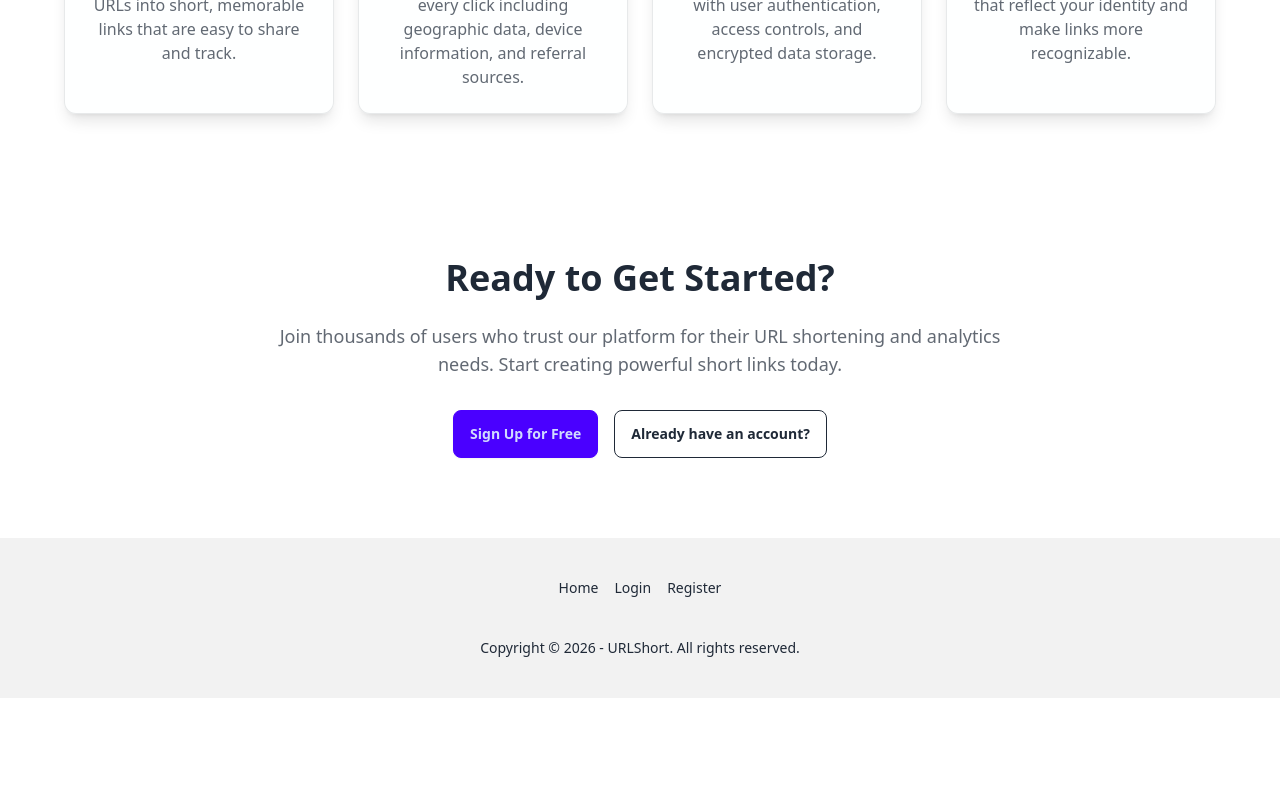
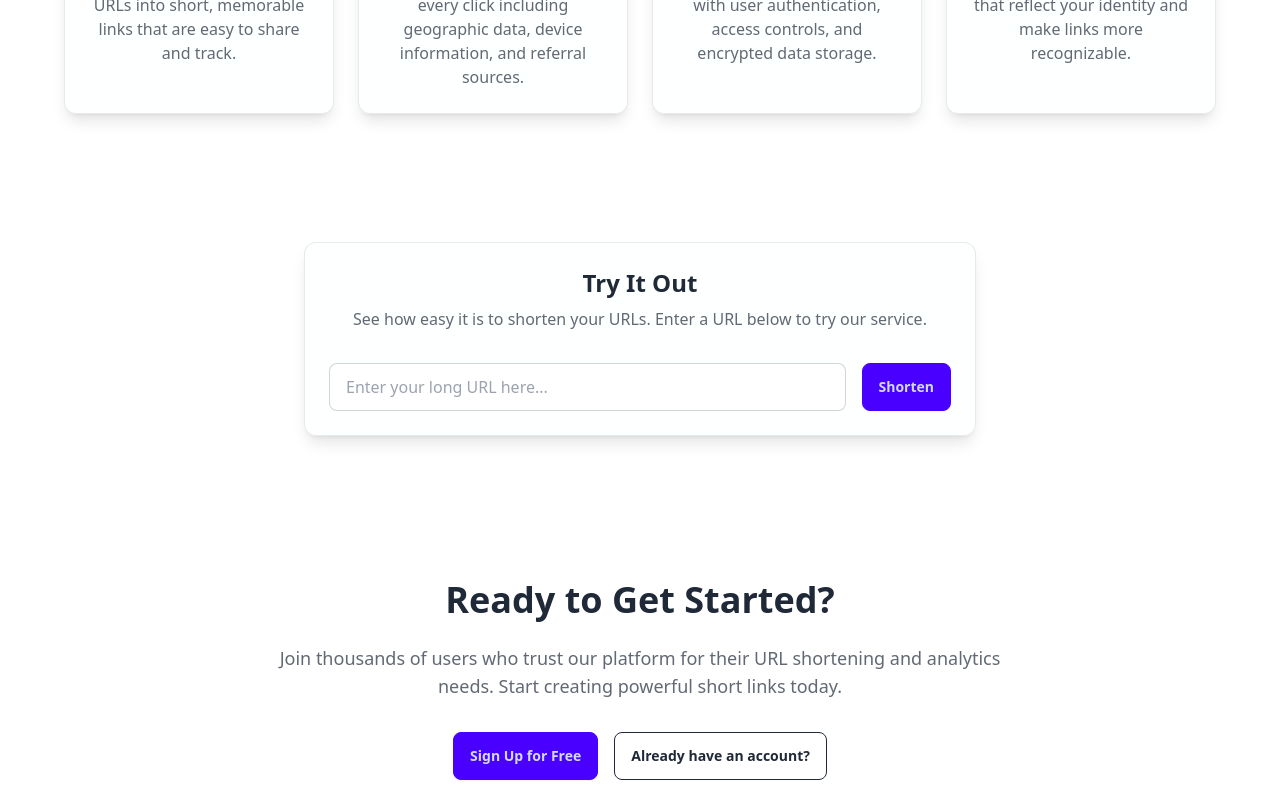
Before and after one commit to yetone/mirdb, a React (Vite) app in the folder frontend/: page / in a window 1280 px wide. Shown: the part 993-1790 px from the top of the page. Before the commit the page ends 1691 px from the top, so only its background shows below. Built offline with nearby package versions, Linux system fonts and the light colour scheme.

Commit message:
feat(home): integrate UrlDemoSection into homepage
Add UrlDemoSection component to the homepage between FeaturesSection
and FinalCTASection. Wire up onRegisterPrompt callback to navigate
to registration page.

```diff
--- a/frontend/src/pages/Home.tsx
+++ b/frontend/src/pages/Home.tsx
@@ -1,12 +1,20 @@
 import React from 'react';
+import { useNavigate } from 'react-router-dom';
 import { Navbar } from '../components/layout/Navbar';
 import { Footer } from '../components/layout/Footer';
 import { BackgroundEffect } from '../components/common/BackgroundEffect';
 import { HeroSection } from '../components/home/HeroSection';
 import { FeaturesSection } from '../components/home/FeaturesSection';
+import { UrlDemoSection } from '../components/home/UrlDemoSection';
 import { FinalCTASection } from '../components/home/FinalCTASection';
 
 export function Home() {
+  const navigate = useNavigate();
+
+  const handleRegisterPrompt = () => {
+    navigate('/register');
+  };
+
   return (
     <div className="min-h-screen flex flex-col" data-testid="home-page">
       <BackgroundEffect />
@@ -14,6 +22,7 @@ export function Home() {
       <main className="flex-grow">
         <HeroSection />
         <FeaturesSection />
+        <UrlDemoSection onRegisterPrompt={handleRegisterPrompt} />
         <FinalCTASection />
       </main>
       <Footer />
```
